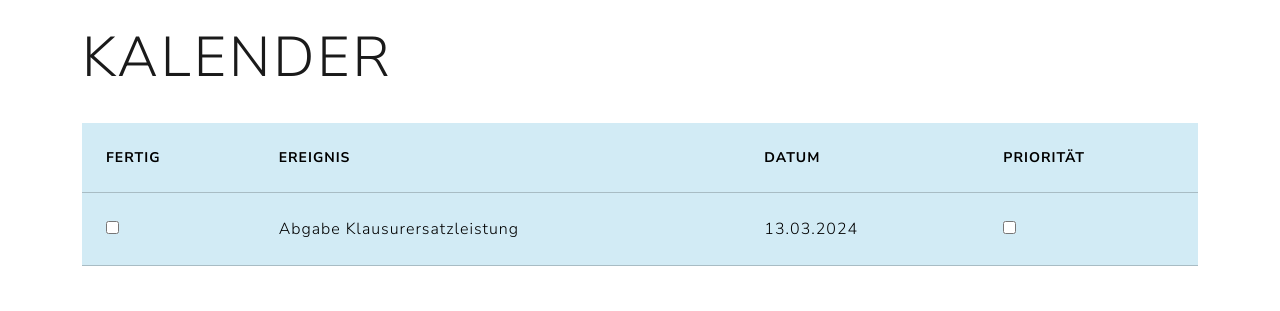
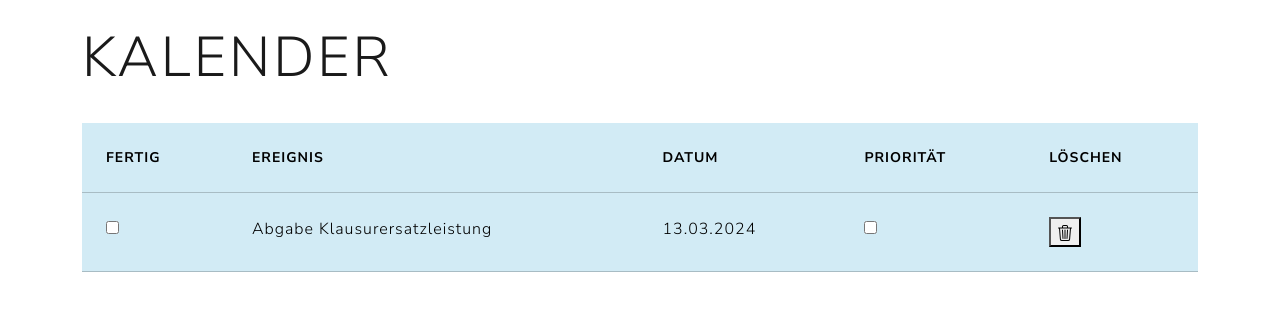
Before and after one commit to RN0L/Planer, a Flask app: page / in a window 1280 px wide. Shown: the top 311 px of the page. Run offline with Flask 3, Linux system fonts and the light colour scheme; data comes from the database, SQL or seed files in the repository; some libraries are stand-ins or nearby versions.

Commit message:
Löschen Button & /hinzufügen hinzugefügt

```diff
--- a/app.py
+++ b/app.py
@@ -68,6 +68,12 @@ def navbar():
     return render_template('navbar.html', data = data)
 
 
+@app.route('/hinzufügen')
+def hinzufügen():
+    data = get_data()
+    return render_template('hinzufügen.html', data = data)
+
+
 
 
 
--- a/templates/main.html
+++ b/templates/main.html
@@ -1,6 +1,7 @@
 <!DOCTYPE html>
 <html>
 <head>
+    <link rel="stylesheet" href="https://cdn.jsdelivr.net/npm/bootstrap-icons@1.11.3/font/bootstrap-icons.min.css">
     <link rel="stylesheet" href="{{ url_for('static', filename= 'css/bootstrap.css') }}">
     <title>Kalender</title>
 </head>
@@ -16,6 +17,7 @@
                     <th>Ereignis</th>
                     <th>Datum</th>
                     <th>Priorität</th>
+                    <th>Löschen</th>
                 </tr>
             </thead>
             <tbody>
@@ -37,7 +39,21 @@
                             <input type="checkbox">
                         {% endif %}
                     </td>
+                    <td>
+                        <button onclick="zeileLoeschen(this)"><svg xmlns="http://www.w3.org/2000/svg" width="16" height="16" fill="currentColor" class="bi bi-trash3" viewBox="0 0 16 16">
+                            <path d="M6.5 1h3a.5.5 0 0 1 .5.5v1H6v-1a.5.5 0 0 1 .5-.5M11 2.5v-1A1.5 1.5 0 0 0 9.5 0h-3A1.5 1.5 0 0 0 5 1.5v1H1.5a.5.5 0 0 0 0 1h.538l.853 10.66A2 2 0 0 0 4.885 16h6.23a2 2 0 0 0 1.994-1.84l.853-10.66h.538a.5.5 0 0 0 0-1zm1.958 1-.846 10.58a1 1 0 0 1-.997.92h-6.23a1 1 0 0 1-.997-.92L3.042 3.5zm-7.487 1a.5.5 0 0 1 .528.47l.5 8.5a.5.5 0 0 1-.998.06L5 5.03a.5.5 0 0 1 .47-.53Zm5.058 0a.5.5 0 0 1 .47.53l-.5 8.5a.5.5 0 1 1-.998-.06l.5-8.5a.5.5 0 0 1 .528-.47M8 4.5a.5.5 0 0 1 .5.5v8.5a.5.5 0 0 1-1 0V5a.5.5 0 0 1 .5-.5"/>
+                          </svg></button>
+                    </td>
                 </tr>
+                <script>
+                    function zeileLoeschen(button) {
+                      // Zugriff auf die Zeile des Buttons
+                      var row = button.parentNode.parentNode;
+
+                      // Entfernen der Zeile aus der Tabelle
+                      row.parentNode.removeChild(row);
+                    }
+                  </script>
                 {% endfor %}
             </tbody>
         </table>
```
